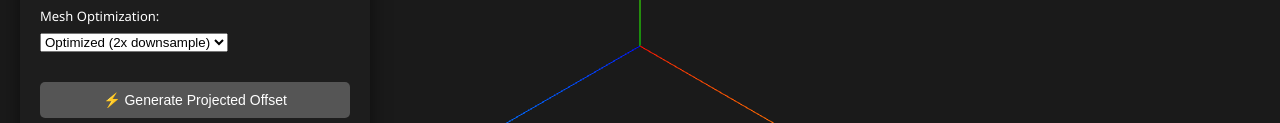
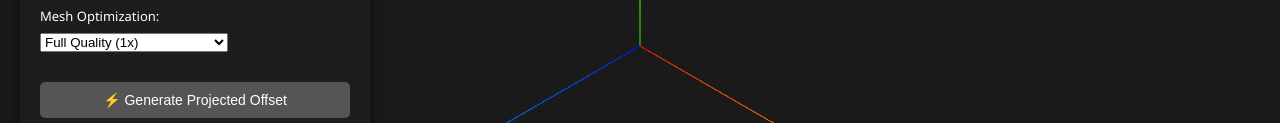
Before and after one commit to vjvarada/BVH-Tester, a plain HTML site: page index.html in a window 1280 px wide. Shown: the part 354-477 px from the top of the page. Drawn offline with nearby package versions, Linux system fonts and the light colour scheme; animation ran at ten frames a second.

Commit message:
Update index.html

```diff
--- a/index.html
+++ b/index.html
@@ -265,8 +265,8 @@
 
             <label for="mesh-downsample" style="margin-top: 10px;">Mesh Optimization:</label>
             <select id="mesh-downsample">
-                <option value="1">Full Quality (1x)</option>
-                <option value="2" selected>Optimized (2x downsample)</option>
+                <option value="1" selected>Full Quality (1x)</option>
+                <option value="2">Optimized (2x downsample)</option>
                 <option value="3">Fast (3x downsample)</option>
                 <option value="4">Ultra Fast (4x downsample)</option>
             </select>
```
